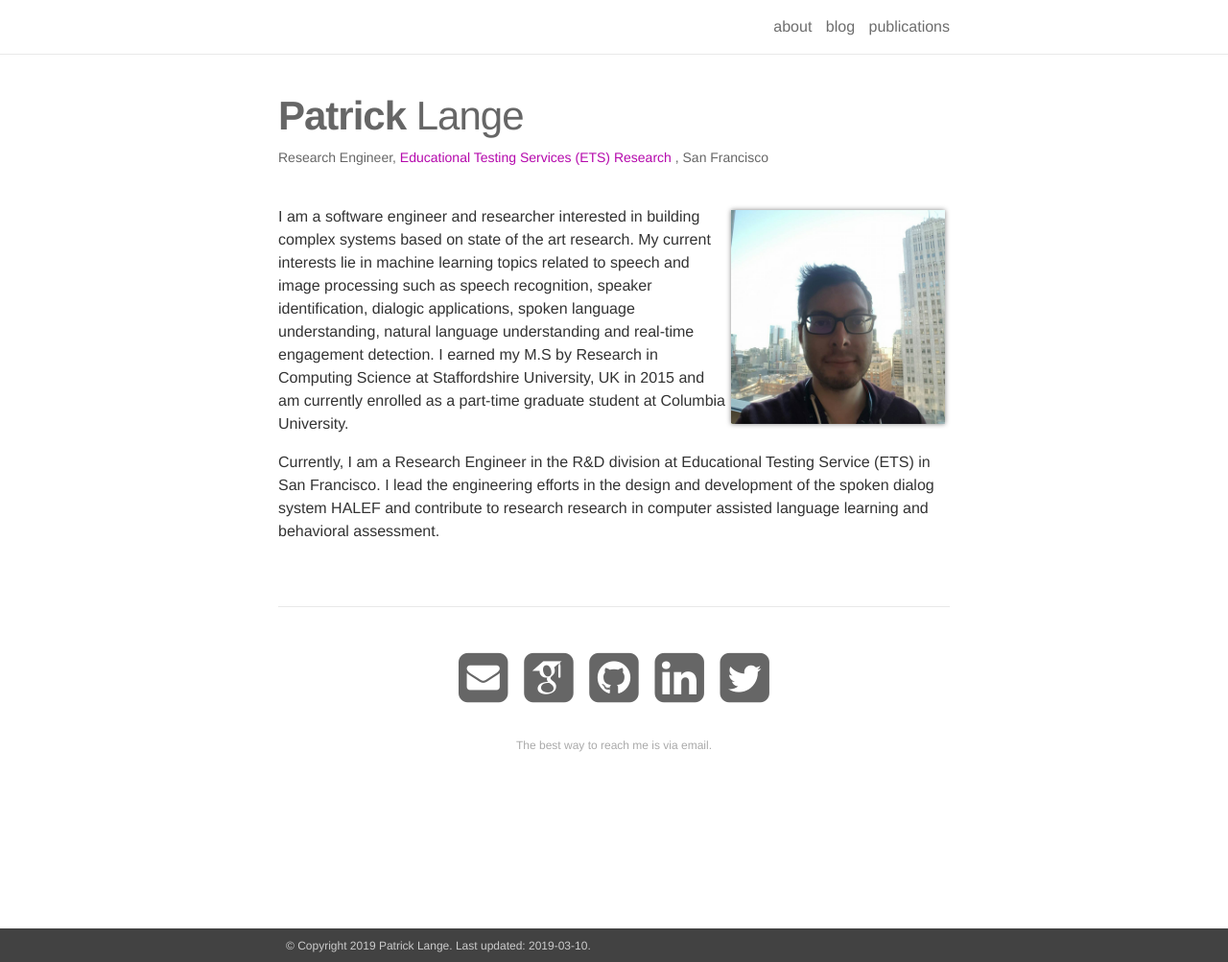
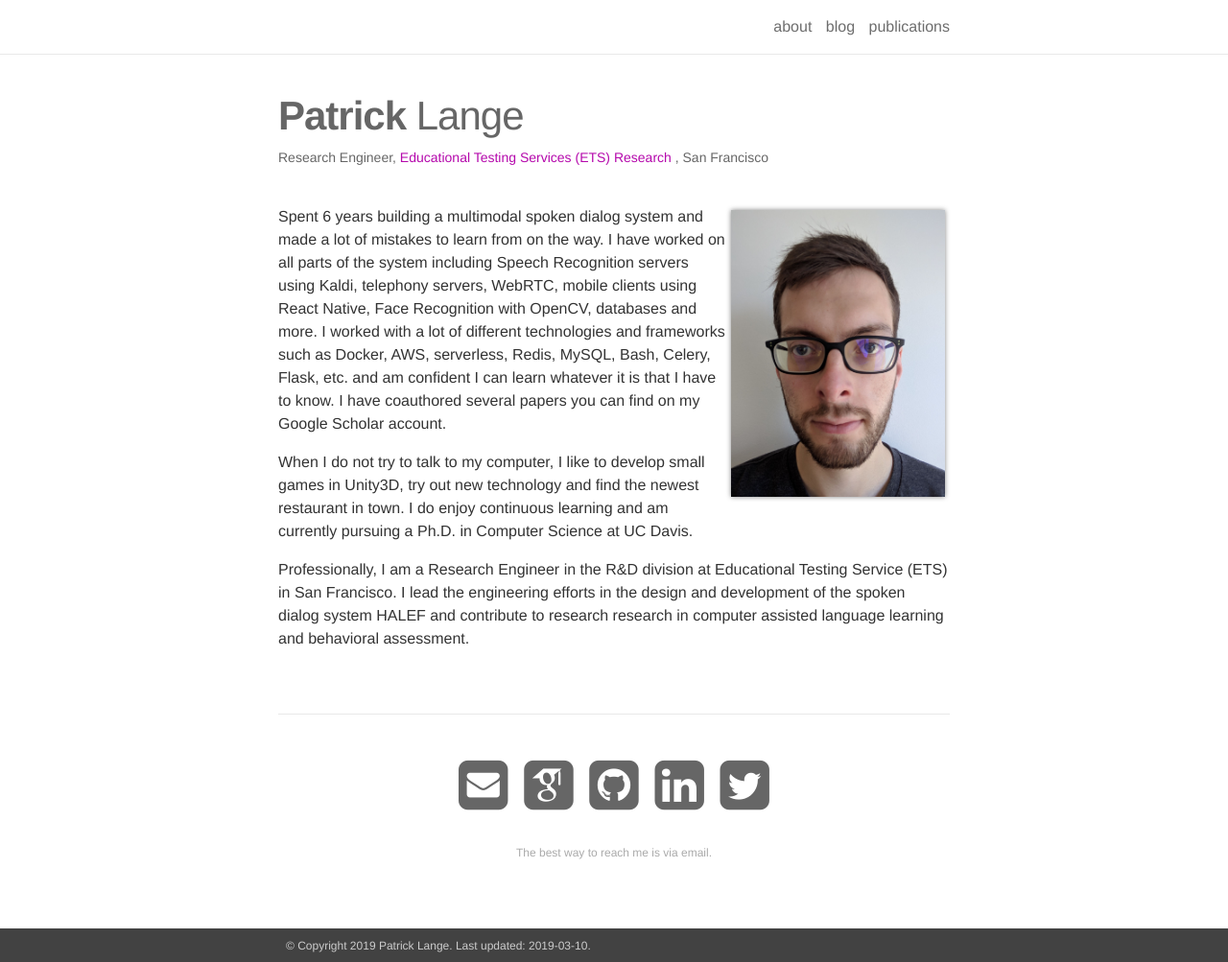
Before and after one commit to langep/langep.github.io, a Jekyll site: the page built from _pages/about.md, in a window 1280 px wide and 1003 px high. Shown: the whole window at 96% size. Built offline with Jekyll 4.4.1, drawn with Linux system fonts in a browser that asks for light colours; nearby versions of some CDN libraries; some web fonts are replaced.

Commit message:
Updated bio and picture.

```diff
--- a/_pages/about.md
+++ b/_pages/about.md
@@ -19,16 +19,11 @@ news: false
 social: true
 ---
 
-I am a software engineer and researcher interested in building complex systems
-based on state of the art research. My current interests lie in machine
-learning topics related to speech and image processing such as speech
-recognition, speaker identification, dialogic applications, spoken language
-understanding, natural language understanding and real-time engagement
-detection. I earned my M.S by Research in Computing Science at
-Staffordshire University, UK in 2015 and am currently enrolled as a part-time
-graduate student at Columbia University.
+Spent 6 years building a multimodal spoken dialog system and made a lot of mistakes to learn from on the way. I have worked on all parts of the system including Speech Recognition servers using Kaldi, telephony servers, WebRTC, mobile clients using React Native, Face Recognition with OpenCV, databases and more. I worked with a lot of different technologies and frameworks such as Docker, AWS, serverless, Redis, MySQL, Bash, Celery, Flask, etc. and am confident I can learn whatever it is that I have to know. I have coauthored several papers you can find on my Google Scholar account.
 
-Currently, I am a Research Engineer in the R&D division at Educational Testing
+When I do not try to talk to my computer, I like to develop small games in Unity3D, try out new technology and find the newest restaurant in town. I do enjoy continuous learning and am currently pursuing a Ph.D. in Computer Science at UC Davis.
+
+Professionally, I am a Research Engineer in the R&D division at Educational Testing
 Service (ETS) in San Francisco. I lead the engineering efforts in the design
 and development of the spoken dialog system HALEF and contribute to research
 research in computer assisted language learning and behavioral assessment.
```
Also changed, not shown: assets/img/me.jpg.
